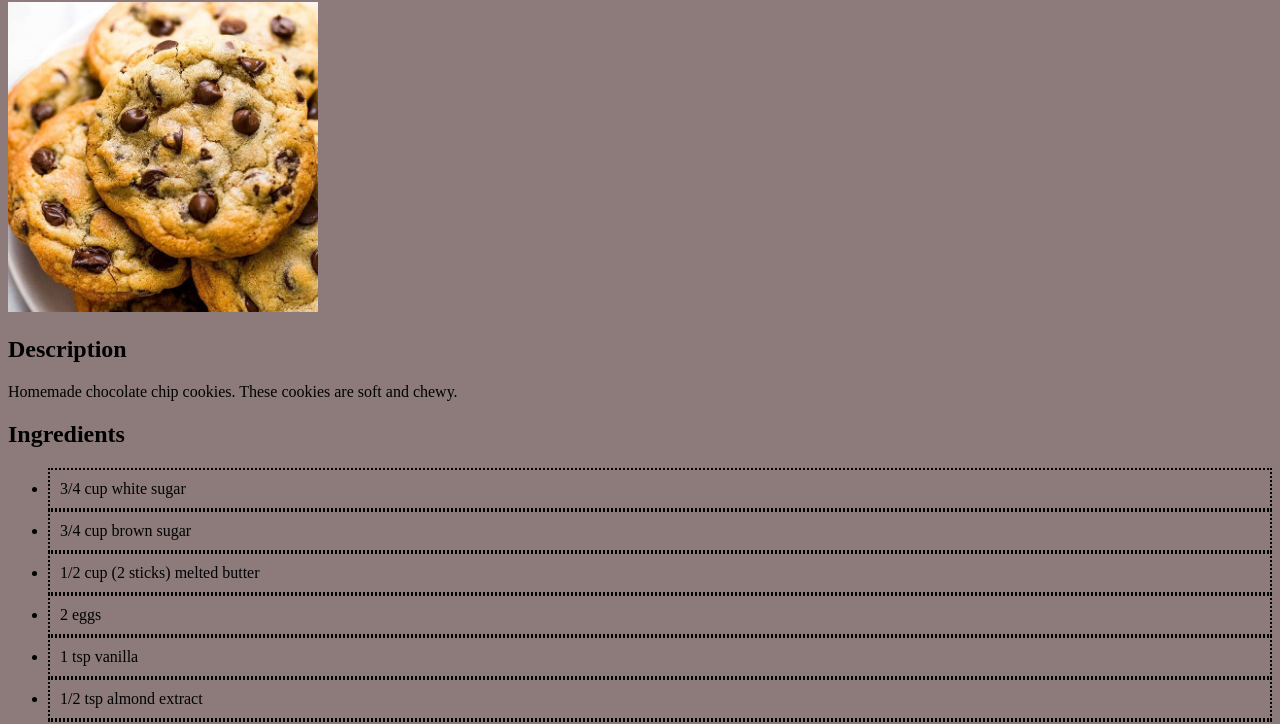
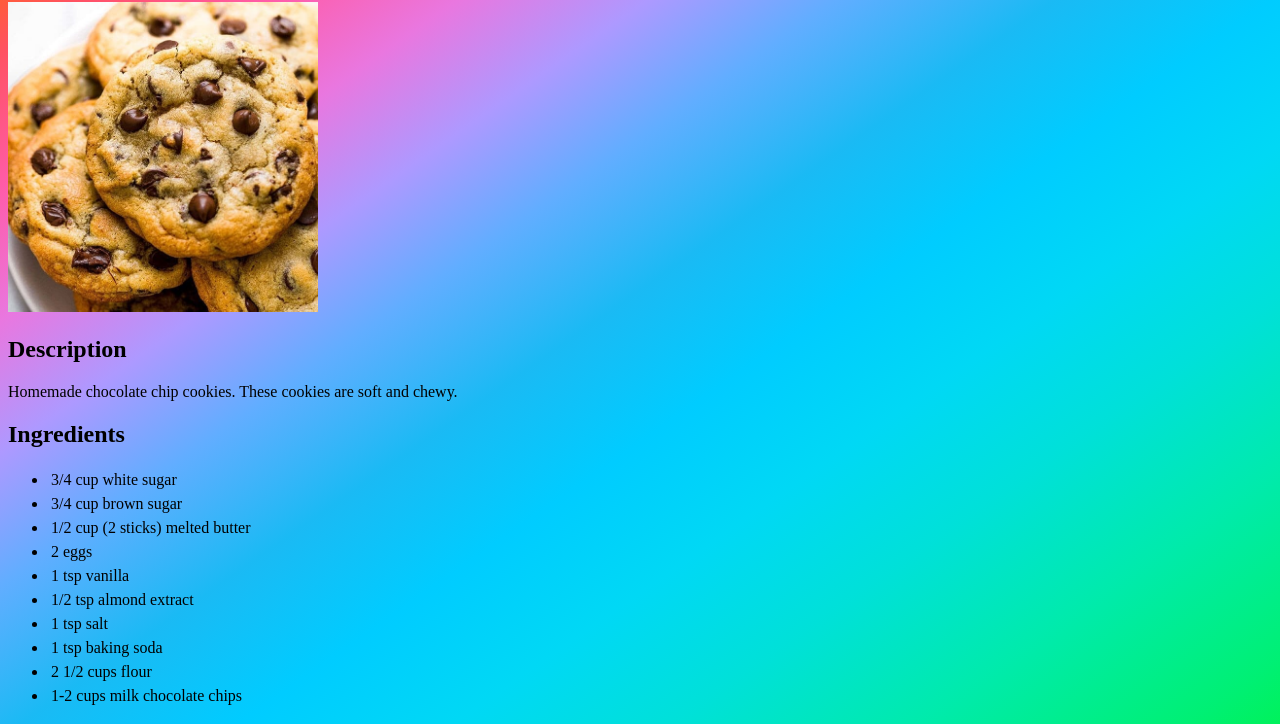
Before and after one commit to freQuincy55/odin-recipes, a plain HTML site: page recipes/choco_chip_cookies.html in a window 1280 px wide. Shown: the part 78-802 px from the top of the page. Drawn offline with Linux system fonts and the light colour scheme.

Commit message:
Change choco chip background to gradient

```diff
--- a/recipes/choco_chip_cookies.html
+++ b/recipes/choco_chip_cookies.html
@@ -6,7 +6,7 @@
     <link rel="stylesheet" href="../style.css">
     <title>Choco Cookies</title>
 </head>
-<body>
+<body class="gradient">
     <h1>Chocolate Chip Cookies</h1>
 
     <img src="../img/choco_chip.jpg" alt="Chocolate chip cookies" height="310" width="310">
--- a/style.css
+++ b/style.css
@@ -4,12 +4,36 @@
 }
 
 body {
-    background-color: rgb(141, 123, 123);
+    /*background-color: rgb(141, 123, 123);*/
+
 }
 
-li {
-    padding: 10px;
+.nav {
+
+}
+
+.ingredients li {
+    padding: 3px;
     border-width: 2px;
-    border-style: dotted;
-    border-color: black;
+    /*border-style: dotted;
+    border-color: black;*/
 }
+
+.gradient {
+  background-image: linear-gradient(
+    325deg,
+    hsl(123deg 98% 49%) 0%,
+    hsl(149deg 100% 47%) 14%,
+    hsl(164deg 100% 46%) 24%,
+    hsl(178deg 100% 44%) 33%,
+    hsl(187deg 100% 48%) 41%,
+    hsl(192deg 100% 50%) 49%,
+    hsl(196deg 91% 53%) 57%,
+    hsl(211deg 100% 69%) 65%,
+    hsl(252deg 100% 80%) 72%,
+    hsl(305deg 72% 69%) 79%,
+    hsl(332deg 100% 68%) 86%,
+    hsl(354deg 100% 66%) 93%,
+    hsl(25deg 100% 50%) 100%
+  );
+}
```
Also changed, not shown: index.html (+2 -0 lines).
